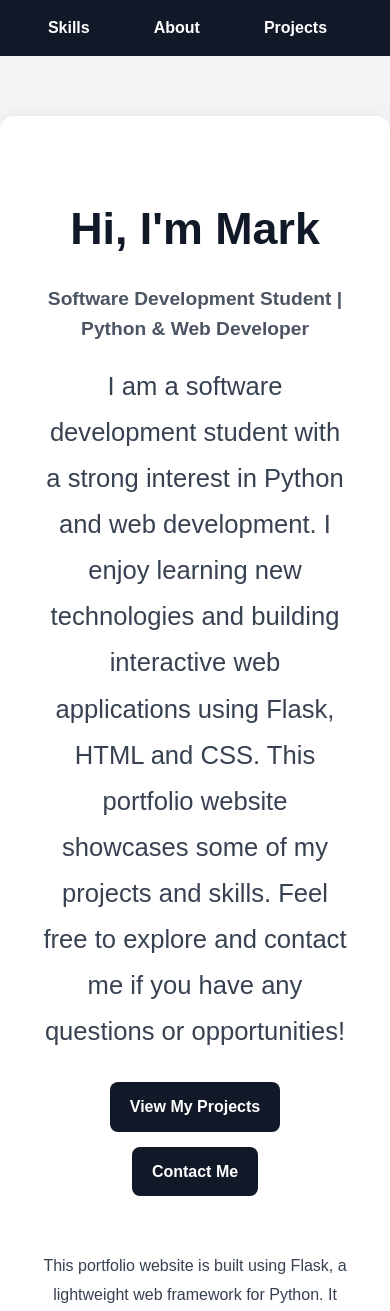
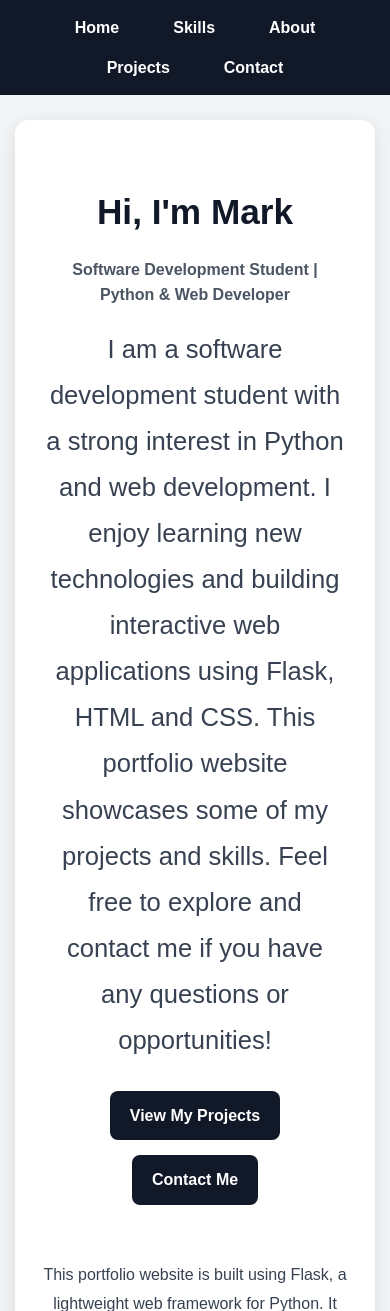
Before and after one commit to mdpos95-tech/flask-portfolio, a Flask app: page / in a window 390 px wide; the page is wider, and only the part inside the window is pictured. Shown: the top 1311 px of that part. Run offline with Flask 3, Linux system fonts and the light colour scheme.

Commit message:
adding basic media css

```diff
--- a/static/css/style.css
+++ b/static/css/style.css
@@ -276,3 +276,28 @@ ul{
     transform: translateY(-5px);
     transition: transform 0.3s ease;
 }
+
+
+@media (max-width:768px){
+
+    main {
+        margin: 25px 15px;
+        padding: 25px 20px;
+    }
+
+    h1{
+        font-size: 2.2rem;
+    }
+    .hero-subtitle {
+        font-size: 1rem;
+    }
+
+    .projects-container {
+        grid-template-columns: 1fr;
+    }
+
+    nav{
+        flex-wrap: wrap;
+        gap: 14px;
+    }
+}
```
